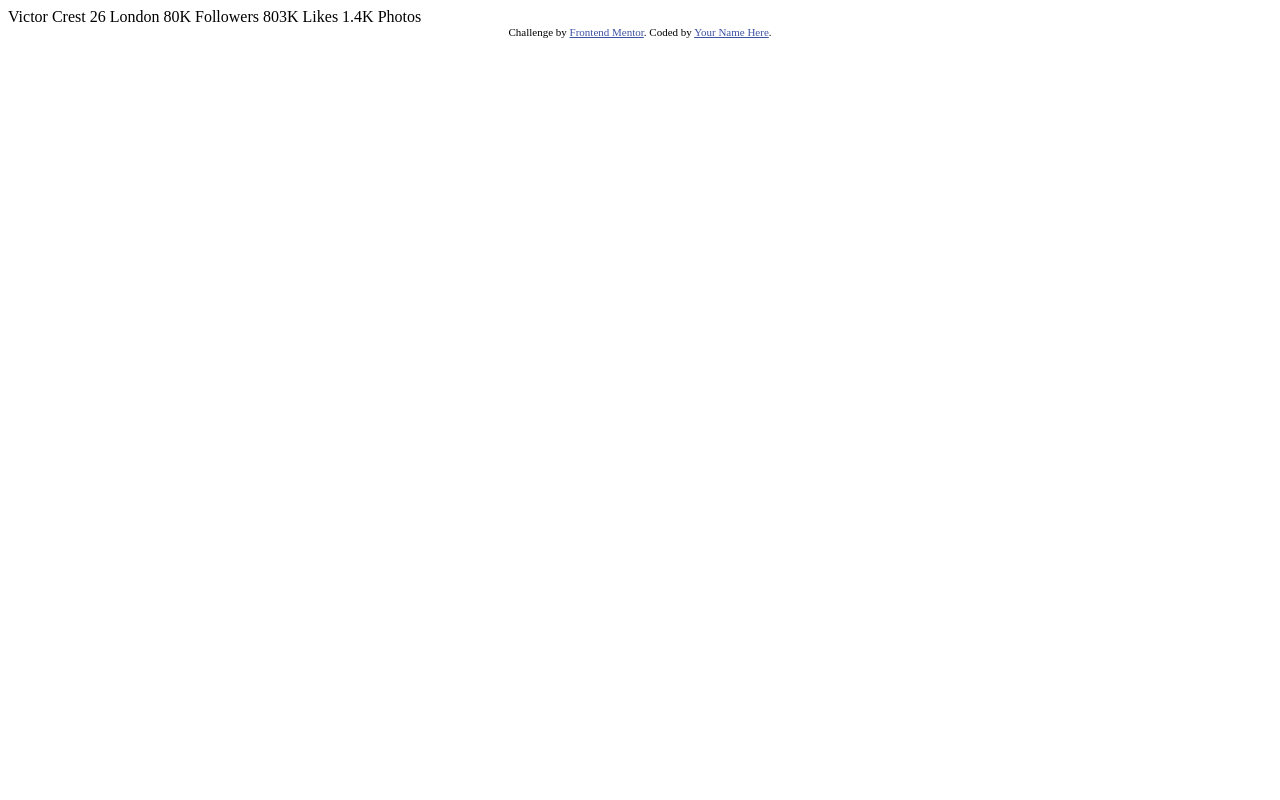
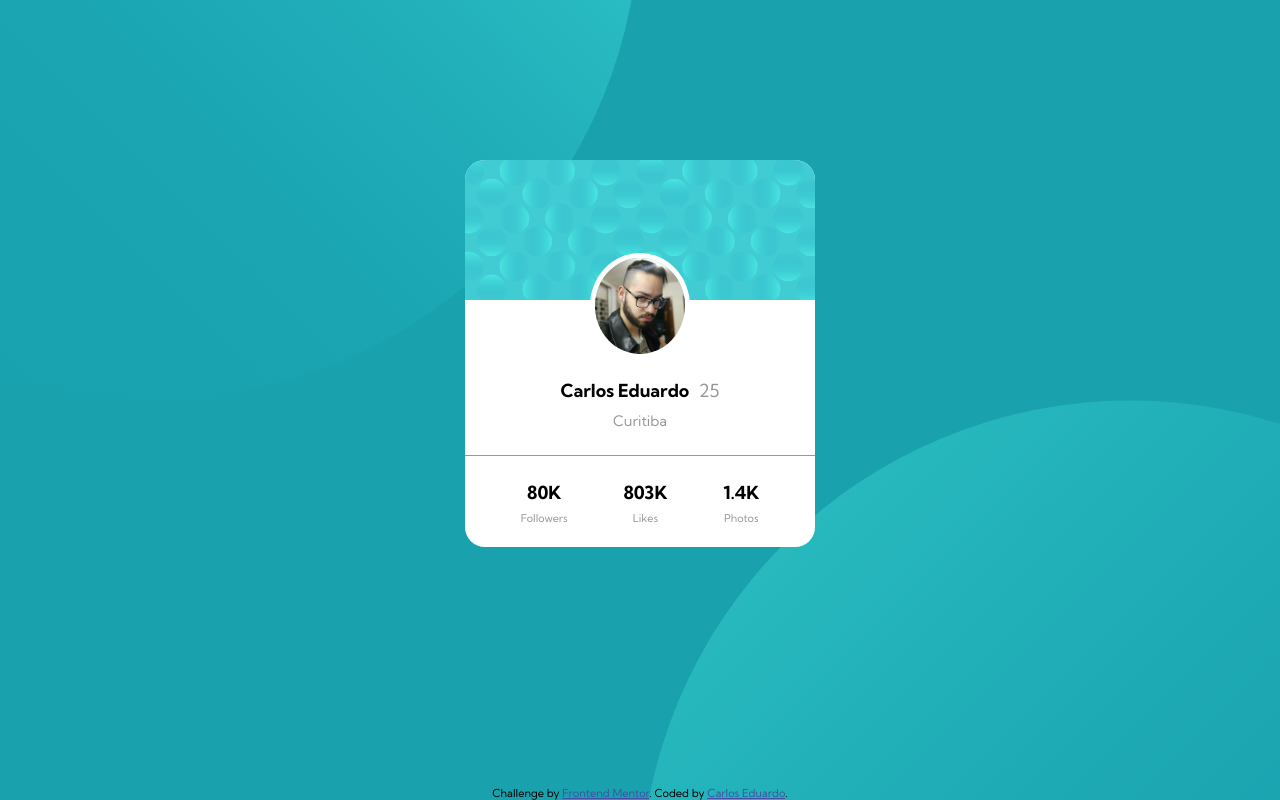
Before and after one commit to CaosEdd/Praticas_Frontend_Mentor, a plain HTML site: page profile-card-component-main/index.html in a window 1280 px wide. Drawn offline with Linux system fonts and the light colour scheme.

Commit message:
Terminei

```diff
--- a/profile-card-component-main/index.html
+++ b/profile-card-component-main/index.html
@@ -1,35 +1,51 @@
 <!DOCTYPE html>
 <html lang="en">
+
 <head>
   <meta charset="UTF-8">
-  <meta name="viewport" content="width=device-width, initial-scale=1.0"> <!-- displays site properly based on user's device -->
+  <meta name="viewport" content="width=device-width, initial-scale=1.0">
+  <link rel="icon" type="image/png" sizes="32x32" href="./images/favicon-32x32.png">
+  <link rel="stylesheet" href="style.css">
+  <link rel="preconnect" href="https://fonts.googleapis.com">
+  <link rel="preconnect" href="https://fonts.gstatic.com" crossorigin>
+  <link href="https://fonts.googleapis.com/css2?family=Kumbh+Sans:wght@400;700&display=swap" rel="stylesheet">
+  <title>Frontend Mentor | Profile card component</title>
+</head>
 
-  <link rel="icon" type="image/png" sizes="32x32" href="./images/favicon-32x32.png">
-
-  <title>Frontend Mentor | Profile card component</title>
-
-  <!-- Feel free to remove these styles or customise in your own stylesheet 👍 -->
-  <style>
-    .attribution { font-size: 11px; text-align: center; }
-    .attribution a { color: hsl(228, 45%, 44%); }
-  </style>
-</head>
 <body>
-  Victor Crest
-  26
-  London
-
-  80K
-  Followers
-
-  803K
-  Likes
-
-  1.4K
-  Photos
+  <div class="card">
+    <div class="background-image">
+      <img src="/images/bg-pattern-card.svg" alt="bgcard">
+    </div>
+    <div class="profile-image">
+      <img src="/images/eu.png" alt="profile-imagem" title="Carlos Eduardo">
+    </div>
+    <div class="card-content">
+      <div class="profile">
+        <span class="nome">Carlos Eduardo</span>
+        <span class="idade">25</span>
+        <div class="estado">Curitiba</div>
+      </div>
+      <div class="footer">
+        <div class="data">
+          <p class="number"> 80K</p>
+          <span>Followers</span>
+        </div>
+        <div class="data">
+          <p class="number">803K</p>
+          <span>Likes</span>
+        </div>
+        <div class="data">
+          <p class="number">1.4K</p>
+          <span>Photos</span>
+        </div>
+      </div>
+    </div>
+  </div>
   <div class="attribution">
     Challenge by <a href="https://www.frontendmentor.io?ref=challenge" target="_blank">Frontend Mentor</a>.
-    Coded by <a href="#">Your Name Here</a>.
+    Coded by <a href="https://www.instagram.com/kaduhow/" target="_blank">Carlos Eduardo</a>.
   </div>
 </body>
+
 </html>
--- /dev/null
+++ b/profile-card-component-main/style.css
@@ -0,0 +1,92 @@
+:root {
+  --Dark-cyan: hsl(185, 75%, 39%);
+  --Very-dark-desaturated-blue: hsl(229, 23%, 23%);
+  --Dark-grayish-blue: hsl(227, 10%, 46%);
+  --Dark-gray: hsl(0, 0%, 59%);
+  font-size: 18px;
+  font-family: "Kumbh Sans", sans-serif;
+}
+* {
+  padding: 0;
+  margin: 0;
+  box-sizing: border-box;
+}
+
+body {
+  display: flex;
+  flex-direction: column;
+  align-items: center;
+  min-height: 100vh;
+  background-color: var(--Dark-cyan);
+  background-image: url(/images/bg-pattern-top.svg),
+    url(/images/bg-pattern-bottom.svg);
+  background-repeat: no-repeat, no-repeat;
+  background-position: right 50vw bottom 50vh, left 50vw top 50vh;
+}
+.card {
+  background-color: white;
+  align-items: center;
+  display: flex;
+  flex-direction: column;
+  margin-top: 20vh;
+  border-radius: 20px;
+}
+.background-image img {
+  border-radius: 20px 20px 0 0;
+}
+.card-content {
+  width: 100%;
+}
+.footer {
+  display: flex;
+  justify-content: space-evenly;
+  width: 100%;
+  border-top: 1.3px solid rgba(0, 0, 0, 0.4);
+  margin-top: 25px;
+  padding: 25px 0px 20px 0px;
+}
+.profile {
+  text-align: center;
+  margin-top: 15px;
+}
+.profile-image img {
+  border-radius: 100%;
+  width: 100px;
+  margin-top: -52px;
+  border: 5px solid white;
+}
+.idade {
+  color: var(--Dark-gray);
+  margin-left: 5px;
+}
+.nome {
+  font-weight: 700;
+}
+.estado {
+  font-size: 0.8rem;
+  color: var(--Dark-gray);
+  margin-top: 10px;
+}
+.data {
+  text-align: center;
+}
+.number {
+  font-weight: 700;
+}
+.data span {
+  font-weight: 400;
+  font-size: 0.6rem;
+  color: var(--Dark-gray);
+}
+.attribution {
+  position: absolute;
+  font-size: 11px;
+  text-align: center;
+  bottom: 0;
+}
+.attribution a {
+  color: hsl(228, 45%, 44%);
+}
+.attribution a:hover {
+  color: hsl(236, 97%, 24%);
+}
```
Also changed, not shown: profile-card-component-main/images/eu.png (added).
